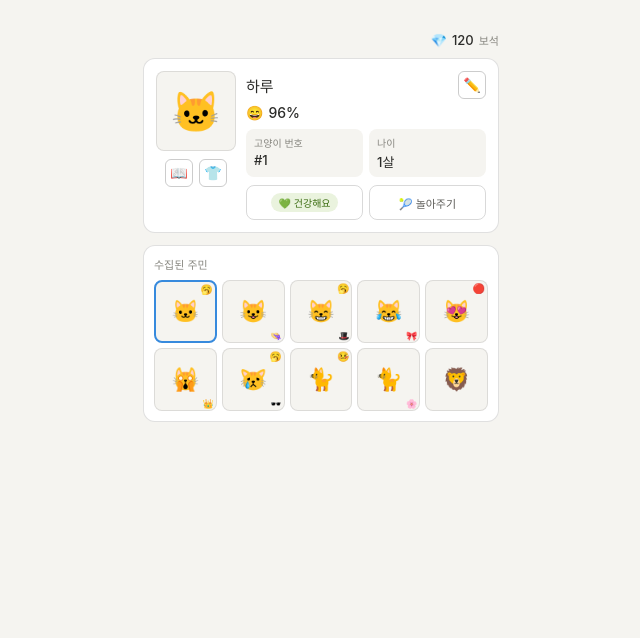
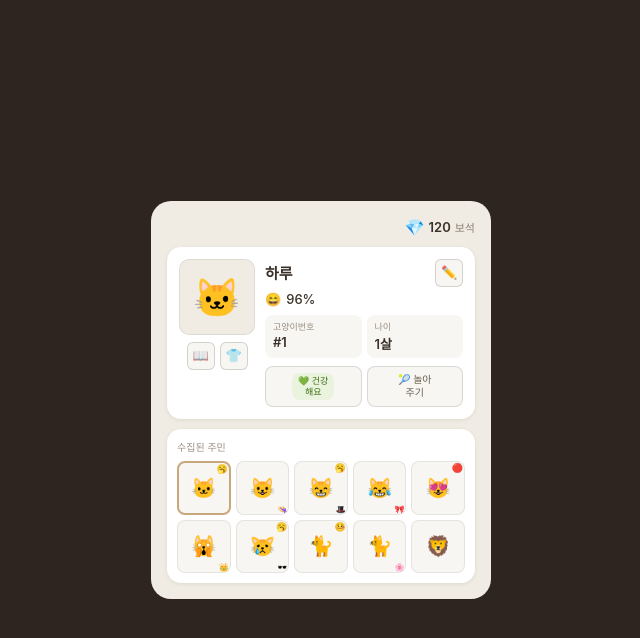
Before and after one commit to JMKFamily/Designs, a plain HTML site: page ANC/townhall_system-20260611created.html in a window 1280 px wide. Shown: the whole page, without its empty margins (319-959 px from the left). Drawn offline with Linux system fonts and the light colour scheme.

Commit message:
Update townhall_system-20260611created.html

```diff
--- a/ANC/townhall_system-20260611created.html
+++ b/ANC/townhall_system-20260611created.html
@@ -6,63 +6,63 @@
 <title>고양이 주민 관리</title>
 <style>
 *{box-sizing:border-box;margin:0;padding:0}
-body{background:#f5f4f0;font-family:-apple-system,BlinkMacSystemFont,'Segoe UI',sans-serif;display:flex;justify-content:center;padding:20px}
-.wrap{width:380px;padding:12px;position:relative}
-.gem-bar{display:flex;align-items:center;justify-content:flex-end;gap:5px;margin-bottom:10px}
-.gem-bar span{font-size:13px;font-weight:500;color:#2C2C2A}
-.gem-bar small{font-size:11px;color:#888780}
-.card{background:#fff;border:0.5px solid rgba(0,0,0,0.12);border-radius:12px;padding:12px;margin-bottom:12px}
+html,body{width:100%;height:100%;background:#2e2420;display:flex;align-items:center;justify-content:center;font-family:-apple-system,BlinkMacSystemFont,'Segoe UI',sans-serif}
+.frame{width:340px;background:#f0ece3;border-radius:20px;padding:16px;display:flex;flex-direction:column;gap:10px}
+.gem-bar{display:flex;align-items:center;justify-content:flex-end;gap:4px}
+.gem-bar b{font-size:13px;font-weight:600;color:#3a3028}
+.gem-bar small{font-size:11px;color:#8a7e72}
+.card{background:#fff;border-radius:14px;padding:12px;box-shadow:0 1px 4px rgba(0,0,0,0.08)}
 .card-row{display:flex;gap:10px}
-.portrait{width:80px;height:80px;border-radius:8px;background:#f5f4f0;border:0.5px solid rgba(0,0,0,0.1);display:flex;align-items:center;justify-content:center;font-size:40px;flex-shrink:0;position:relative}
-.costume-tag{position:absolute;bottom:-4px;right:-4px;font-size:15px}
-.nav-btns{display:flex;gap:6px;margin-top:8px;justify-content:center}
-.icon-btn{width:28px;height:28px;border:0.5px solid rgba(0,0,0,0.2);border-radius:6px;background:none;cursor:pointer;display:flex;align-items:center;justify-content:center;font-size:14px}
-.icon-btn:hover{background:#f5f4f0}
+.portrait{width:76px;height:76px;border-radius:10px;background:#f0ece3;display:flex;align-items:center;justify-content:center;font-size:38px;flex-shrink:0;position:relative;border:1px solid rgba(0,0,0,0.07)}
+.costume-tag{position:absolute;bottom:-4px;right:-4px;font-size:14px}
+.nav-btns{display:flex;gap:5px;margin-top:7px;justify-content:center}
+.icon-btn{width:28px;height:28px;border:1px solid rgba(0,0,0,0.15);border-radius:6px;background:#f8f6f2;cursor:pointer;display:flex;align-items:center;justify-content:center;font-size:13px}
+.icon-btn:hover{background:#ede9e0}
 .info{flex:1;min-width:0}
-.name-row{display:flex;align-items:center;gap:6px;margin-bottom:5px}
-.cat-name{font-size:15px;font-weight:500;color:#2C2C2A;flex:1;overflow:hidden;text-overflow:ellipsis;white-space:nowrap}
+.name-row{display:flex;align-items:center;gap:5px;margin-bottom:4px}
+.cat-name{font-size:15px;font-weight:600;color:#3a3028;flex:1;overflow:hidden;text-overflow:ellipsis;white-space:nowrap}
 .happy-row{display:flex;align-items:center;gap:5px;margin-bottom:8px}
-.happy-row span{font-size:14px;font-weight:500;color:#2C2C2A}
-.stats2{display:grid;grid-template-columns:1fr 1fr;gap:6px;margin-bottom:8px}
-.stat-box{background:#f5f4f0;border-radius:8px;padding:6px 8px}
-.stat-box .lbl{font-size:10px;color:#888780;margin-bottom:2px}
-.stat-box .val{font-size:13px;font-weight:500;color:#2C2C2A}
-.action-row{display:flex;gap:6px}
-.abtn{flex:1;padding:7px 4px;font-size:11px;border:0.5px solid rgba(0,0,0,0.15);border-radius:8px;background:none;cursor:pointer;color:#5F5E5A;display:flex;align-items:center;justify-content:center;gap:3px;text-align:center}
-.abtn:hover{background:#f5f4f0}
-.abtn.red{border-color:#E24B4A;color:#A32D2D}
+.happy-row span{font-size:13px;font-weight:500;color:#3a3028}
+.stats2{display:grid;grid-template-columns:1fr 1fr;gap:5px;margin-bottom:8px}
+.stat-box{background:#f8f6f2;border-radius:8px;padding:5px 8px}
+.stat-box .lbl{font-size:9px;color:#9a8e82;margin-bottom:1px}
+.stat-box .val{font-size:13px;font-weight:600;color:#3a3028}
+.action-row{display:flex;gap:5px}
+.abtn{flex:1;padding:6px 3px;font-size:10px;border:1px solid rgba(0,0,0,0.12);border-radius:8px;background:#f8f6f2;cursor:pointer;color:#6a5e52;display:flex;align-items:center;justify-content:center;gap:2px;text-align:center;line-height:1.3}
+.abtn:hover{background:#ede9e0}
+.abtn.red{border-color:#E24B4A;color:#A32D2D;background:#fff5f5}
 .abtn.red:hover{background:#FCEBEB}
-.badge{display:inline-flex;align-items:center;gap:3px;font-size:10px;padding:2px 7px;border-radius:10px}
+.badge{display:inline-flex;align-items:center;gap:2px;font-size:9px;padding:2px 6px;border-radius:8px}
 .badge.ok{background:#EAF3DE;color:#3B6D11}
-.list-wrap{background:#fff;border:0.5px solid rgba(0,0,0,0.12);border-radius:12px;padding:10px}
-.list-lbl{font-size:11px;color:#888780;margin-bottom:8px}
+.list-wrap{background:#fff;border-radius:14px;padding:10px;box-shadow:0 1px 4px rgba(0,0,0,0.08)}
+.list-lbl{font-size:10px;color:#9a8e82;margin-bottom:7px}
 .cat-grid{display:grid;grid-template-columns:repeat(5,1fr);gap:5px}
-.cell{aspect-ratio:1;border:0.5px solid rgba(0,0,0,0.1);border-radius:8px;background:#f5f4f0;display:flex;align-items:center;justify-content:center;font-size:22px;cursor:pointer;position:relative;transition:border-color 0.15s}
-.cell:hover{border-color:rgba(0,0,0,0.3)}
-.cell.active{border:2px solid #378ADD}
-.cell .badge-dot{position:absolute;top:2px;right:2px;font-size:10px;line-height:1}
-.cell .cos{position:absolute;bottom:2px;right:2px;font-size:9px;line-height:1}
-.toast{position:fixed;bottom:24px;left:50%;transform:translateX(-50%);background:#2C2C2A;color:#F1EFE8;padding:8px 18px;border-radius:20px;font-size:13px;white-space:nowrap;opacity:0;transition:opacity 0.25s;pointer-events:none;z-index:100}
+.cell{aspect-ratio:1;border:1px solid rgba(0,0,0,0.08);border-radius:8px;background:#f8f6f2;display:flex;align-items:center;justify-content:center;font-size:20px;cursor:pointer;position:relative;transition:border-color 0.15s}
+.cell:hover{border-color:rgba(0,0,0,0.25)}
+.cell.active{border:2px solid #c8a87a}
+.cell .badge-dot{position:absolute;top:1px;right:1px;font-size:9px;line-height:1}
+.cell .cos{position:absolute;bottom:1px;right:1px;font-size:8px;line-height:1}
+.toast{position:fixed;bottom:20px;left:50%;transform:translateX(-50%);background:#3a3028;color:#f0ece3;padding:7px 16px;border-radius:16px;font-size:12px;white-space:nowrap;opacity:0;transition:opacity 0.25s;pointer-events:none;z-index:100}
 .toast.on{opacity:1}
-.overlay{position:fixed;inset:0;background:rgba(0,0,0,0.4);display:none;align-items:center;justify-content:center;z-index:50}
+.overlay{position:fixed;inset:0;background:rgba(0,0,0,0.45);display:none;align-items:center;justify-content:center;z-index:50}
 .overlay.on{display:flex}
-.modal{background:#fff;border-radius:12px;padding:20px;width:260px;border:0.5px solid rgba(0,0,0,0.12)}
-.modal h3{font-size:15px;font-weight:500;margin-bottom:12px;color:#2C2C2A}
-.modal input{width:100%;padding:8px 10px;border:0.5px solid rgba(0,0,0,0.2);border-radius:8px;font-size:14px;background:#fff;color:#2C2C2A;margin-bottom:12px;outline:none}
-.modal input:focus{border-color:#378ADD}
-.modal-row{display:flex;gap:8px}
-.modal-row button{flex:1;padding:8px;border-radius:8px;font-size:13px;cursor:pointer;border:0.5px solid rgba(0,0,0,0.15);background:none;color:#2C2C2A}
-.modal-row button:hover{background:#f5f4f0}
-.modal-row button.pri{background:#378ADD;color:#fff;border-color:#378ADD}
-.modal-row button.pri:hover{background:#185FA5}
+.modal{background:#fff;border-radius:14px;padding:20px;width:240px}
+.modal h3{font-size:14px;font-weight:600;margin-bottom:10px;color:#3a3028}
+.modal input{width:100%;padding:8px 10px;border:1px solid rgba(0,0,0,0.15);border-radius:8px;font-size:13px;background:#fff;color:#3a3028;margin-bottom:10px;outline:none}
+.modal input:focus{border-color:#c8a87a}
+.modal-row{display:flex;gap:7px}
+.modal-row button{flex:1;padding:8px;border-radius:8px;font-size:12px;cursor:pointer;border:1px solid rgba(0,0,0,0.12);background:#f8f6f2;color:#3a3028}
+.modal-row button:hover{background:#ede9e0}
+.modal-row button.pri{background:#c8a87a;color:#fff;border-color:#c8a87a}
+.modal-row button.pri:hover{background:#b8986a}
 </style>
 </head>
 <body>
 
-<div class="wrap">
+<div class="frame">
   <div class="gem-bar">
     <span>💎</span>
-    <span id="gems">120</span>
+    <b id="gems">120</b>
     <small>보석</small>
   </div>
   <div class="card" id="main-card"></div>
@@ -111,8 +111,7 @@ for (var i = 0; i < 10; i++) {
 }
 
 function ageLabel(a) {
-  if (a === 0) return '1살 미만';
-  return a + '살';
+  return a === 0 ? '1살 미만' : a + '살';
 }
 
 function happyFace(p) {
@@ -141,12 +140,12 @@ function renderCard() {
   var hp = Math.min(100, cat.happy);
 
   var healthHTML = cat.sick
-    ? '<button class="abtn red" onclick="heal()">💉 치료하기 (💎10)</button>'
-    : '<div class="abtn" style="cursor:default"><span class="badge ok">💚 건강해요</span></div>';
+    ? '<button class="abtn red" onclick="heal()">💉 치료하기<br>(💎10)</button>'
+    : '<div class="abtn" style="cursor:default"><span class="badge ok">💚 건강<br>해요</span></div>';
 
   var playHTML = cat.bored
-    ? '<button class="abtn" onclick="showToast(\'놀아주기로 이동했습니다\')">🎾 놀아주기</button>'
-    : '<div class="abtn" style="cursor:default"><span class="badge ok">😊 충분히 놀았어요</span></div>';
+    ? '<button class="abtn" onclick="showToast(\'놀아주기로 이동했습니다\')">🎾 놀아<br>주기</button>'
+    : '<div class="abtn" style="cursor:default"><span class="badge ok">😊 충분히<br>놀았어요</span></div>';
 
   document.getElementById('main-card').innerHTML =
     '<div class="card-row">' +
@@ -170,7 +169,7 @@ function renderCard() {
           '<span>' + hp + '%</span>' +
         '</div>' +
         '<div class="stats2">' +
-          '<div class="stat-box"><div class="lbl">고양이 번호</div><div class="val">#' + cat.id + '</div></div>' +
+          '<div class="stat-box"><div class="lbl">고양이번호</div><div class="val">#' + cat.id + '</div></div>' +
           '<div class="stat-box"><div class="lbl">나이</div><div class="val">' + ageLabel(cat.age) + '</div></div>' +
         '</div>' +
         '<div class="action-row">' + healthHTML + playHTML + '</div>' +
```
